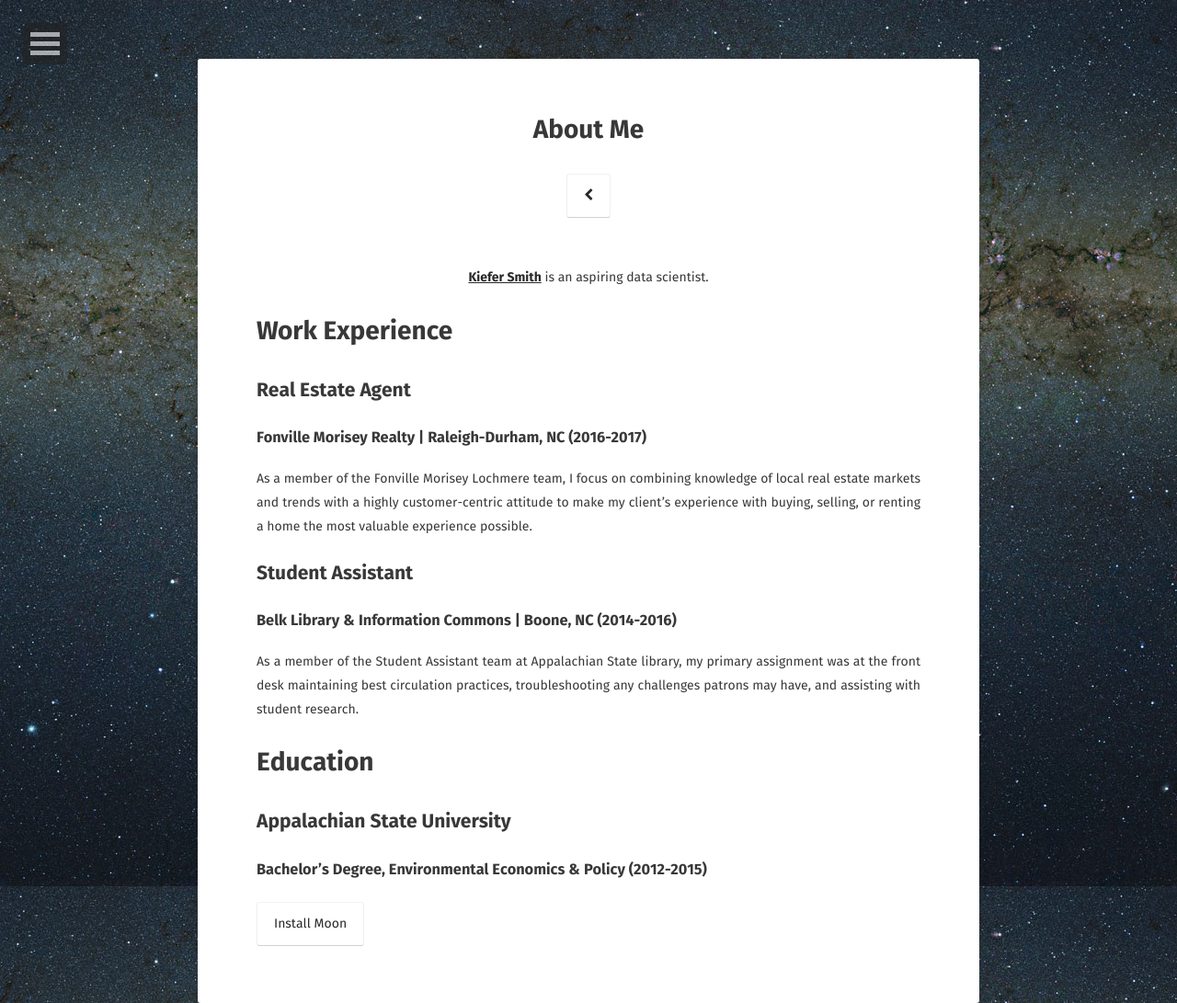
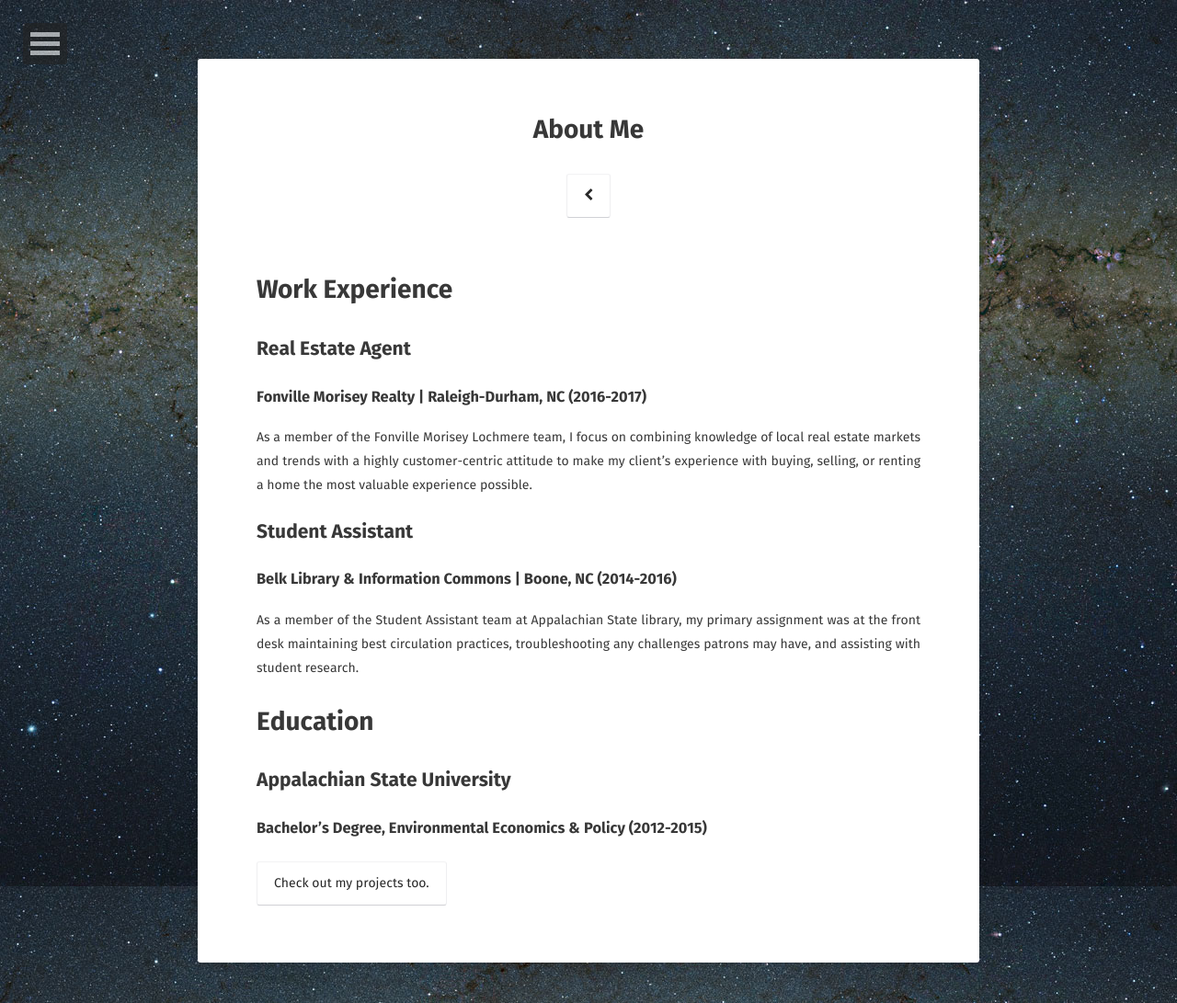
Before and after one commit to kiefersmith/Altitude-Website, a Jekyll site: the page built from about/index.md, in a window 1280 px wide. Shown: the whole page at 92% size. Built offline with Jekyll 4.4.1, drawn with Linux system fonts in a browser that asks for light colours; some web fonts are replaced.

Commit message:
button change

```diff
--- a/about/index.md
+++ b/about/index.md
@@ -5,8 +5,6 @@ tags: [about, personal]
 date: 2017-01-22
 comments: false
 ---
-
-<center><a href="http://kiefersmith.github.io/about/"><b>Kiefer Smith</b></a> is an aspiring data scientist.</center>
 
 # Work Experience
 
@@ -28,4 +26,4 @@ As a member of the Student Assistant team at Appalachian State library, my prima
 
 ### Bachelor's Degree, Environmental Economics & Policy (2012-2015)
 
-[Install Moon](https://github.com/TaylanTatli/Moon){: .btn}
+[Check out my projects too.](https://kiefersmith.github.io/projects/){: .btn}
```
